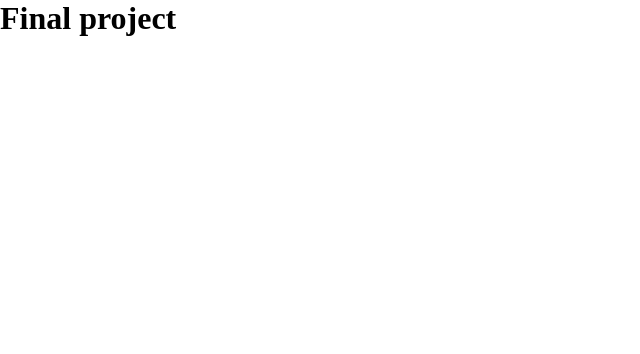
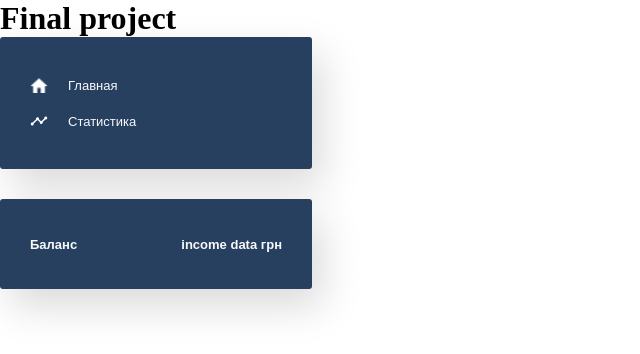
Before and after one commit to MIGHOST/FP_28, a React (Create React App) app: page / in a window 1280 px wide. Shown: the top 354 px of the page, without its empty margins (0-640 px from the left). Built offline with nearby package versions, Linux system fonts and the light colour scheme.

Commit message:
navigation styles corrected

```diff
--- a/src/App.js
+++ b/src/App.js
@@ -1,8 +1,10 @@
 import React from "react";
+import MainPage from "./Containers/MainPage/MainPage";
 const App = () => {
   return (
     <>
       <h1>Final project</h1>
+      <MainPage />
     </>
   );
 };
--- a/src/Components/Navigation/Navigation.module.css
+++ b/src/Components/Navigation/Navigation.module.css
@@ -1,5 +1,3 @@
-
-
 .navContainer {
   display: none;
   flex-direction: column;
@@ -31,18 +29,17 @@
   display: block;
   width: 18px;
   height: 18px;
-    background-image: url('./icon/home.png');
+  background-image: url("./icon/home.png");
   background-repeat: no-repeat;
   background-size: contain;
   background-position: center;
-
 }
 
 .navItem_chart {
   display: block;
   width: 18px;
   height: 18px;
-    background-image: url('./icon/Diagrams.png');
+  background-image: url("./icon/Diagrams.png");
   background-repeat: no-repeat;
   background-size: contain;
   background-position: center;
@@ -65,7 +62,6 @@ cursor: pointer;
   padding: 0 30px;
   font-weight: 700;
 }
-
 
 /* ____tablet */
 
@@ -91,7 +87,7 @@ cursor: pointer;
   content: none;
   width: 1px;
   height: 16px;
-    background-color:  #3a5374;
+  background-color: #3a5374;
   margin: 0 12px;
 }
 
@@ -105,14 +101,13 @@ cursor: pointer;
 
 .tab_balance {
   display: flex;
-
 }
 
 .tab_navItem_chart {
   display: block;
   width: 18px;
   height: 18px;
-    background-image: url('./icon/Diagrams-tab.png');
+  background-image: url("./icon/Diagrams-tab.png");
   background-repeat: no-repeat;
   background-size: contain;
   background-position: center;
@@ -123,7 +118,7 @@ cursor: pointer;
   display: block;
   width: 16px;
   height: 16px;
-    background-image: url('./icon/home-tab.png');
+  background-image: url("./icon/home-tab.png");
   background-repeat: no-repeat;
   background-size: contain;
   background-position: center;
@@ -140,6 +135,8 @@ cursor: pointer;
 
   justify-content: space-between;
   align-items: center;
+  width: 320px;
+  margin: 0 auto;
   padding: 0 100px;
 }
 
@@ -152,7 +149,6 @@ cursor: pointer;
   height: 26px;
   border-radius: 4px;
   background-color: #2a4262;
-
 }
 
 .mob_navItem:hover {
@@ -163,7 +159,7 @@ cursor: pointer;
   display: block;
   width: 16px;
   height: 16px;
-    background-image: url('./icon/home-mob.png');
+  background-image: url("./icon/home-mob.png");
   background-repeat: no-repeat;
   background-size: contain;
   background-position: center;
@@ -173,7 +169,7 @@ cursor: pointer;
   display: block;
   width: 16px;
   height: 16px;
-    background-image: url('./icon/Diagrams-mob.png');
+  background-image: url("./icon/Diagrams-mob.png");
   background-repeat: no-repeat;
   background-size: contain;
   background-position: center;
@@ -183,7 +179,7 @@ cursor: pointer;
   display: block;
   width: 16px;
   height: 16px;
-    background-image: url('./icon/dolar-mob.png');
+  background-image: url("./icon/dolar-mob.png");
   background-repeat: no-repeat;
   background-size: contain;
   background-position: center;
@@ -191,19 +187,19 @@ cursor: pointer;
 
 /* ____media-rules */
 
-@media screen and (min-width: 769px) {
+@media screen and (min-width: 1280px) {
   .navContainer {
     display: flex;
   }
 }
 
-    @media screen and (min-width: 341px) and (max-width: 768px) {
+@media screen and (min-width: 768px) and (max-width: 1279px) {
   .tab_container {
     display: flex;
   }
 }
 
-    @media screen and (max-width: 340px) {
+@media screen and (max-width: 767px) {
   .mob_container {
     display: flex;
   }
--- a/src/Containers/MainPage/MainPage.js
+++ b/src/Containers/MainPage/MainPage.js
@@ -0,0 +1,15 @@
+import React from "react";
+
+import Navigation from "../../Components/Navigation/Navigation";
+import TableTransaction from "../../Components/TableTransaction/TableTransaction";
+
+const MainPage = () => {
+  return (
+    <div>
+      <Navigation />
+      {/* <TableTransaction /> */}
+    </div>
+  );
+};
+
+export default MainPage;
```
Lines whose indentation alone changed are shown as unchanged.
